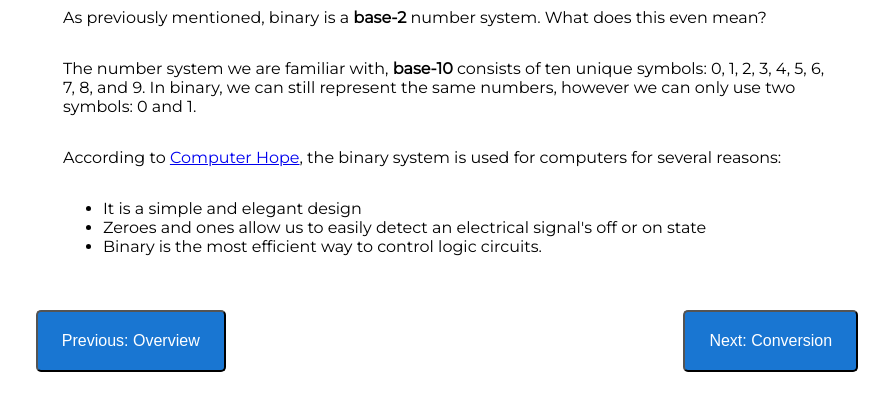
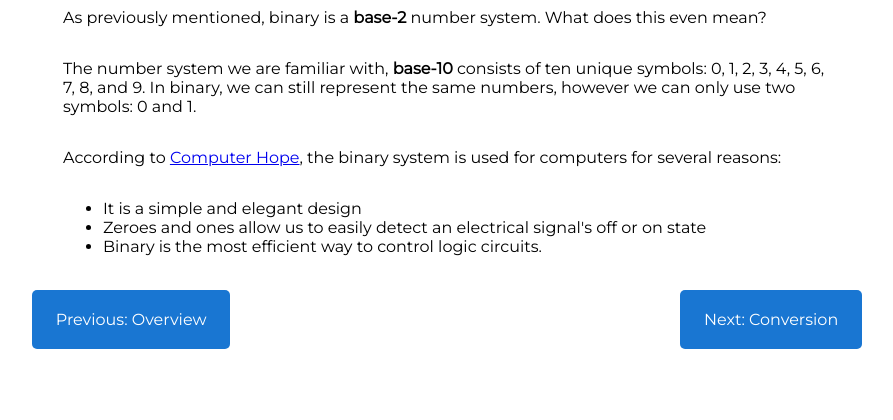
Before and after one commit to caestrella1/CST336, a PHP site: page /hw/hw1/intro.html in a window 1280 px wide. Shown: the part 518-938 px from the top of the page, without its empty margins (193-1086 px from the left). After the commit the page ends 867 px from the top, so only its background shows below. Run offline with PHP 8.4, Linux system fonts and the light colour scheme.

Commit message:
HTML Validation: swapped buttons for spans

```diff
--- a/hw/hw1/conversion.html
+++ b/hw/hw1/conversion.html
@@ -47,8 +47,8 @@
         </main>
 
         <footer>
-            <a href="intro.html"><button>Previous: Introduction</button></a>
-            <a href="arithmetic.html"><button>Next: Arithmetic</button></a>
+            <a class="button" href="intro.html"><span>Previous: Introduction</span></a>
+            <a class="button" href="arithmetic.html"><span>Next: Arithmetic</span></a>
         </footer>
 
     </body>
--- a/hw/hw1/css/styles.css
+++ b/hw/hw1/css/styles.css
@@ -112,7 +112,11 @@ footer a {
     align-self: center;
 }
 
-button {
+.button {
+    text-decoration: none;
+}
+
+span {
     margin: 0 auto;
     padding: 1.25em 1.5em;
     color: white;
@@ -122,8 +126,7 @@ button {
     border-radius: 5px;
 }
 
-button:hover {
-    cursor: pointer;
+span:hover {
     background-color: #004a9f;
 }
 
--- a/hw/hw1/index.html
+++ b/hw/hw1/index.html
@@ -54,7 +54,7 @@
         </main>
 
         <footer>
-            <a href="intro.html"><button>Get Started</button></a>
+            <a class="button" href="intro.html"><span>Get Started</span></a>
         </footer>
 
     </body>
--- a/hw/hw1/intro.html
+++ b/hw/hw1/intro.html
@@ -45,8 +45,8 @@
         </main>
 
         <footer>
-            <a href="index.html"><button>Previous: Overview</button></a>
-            <a href="conversion.html"><button>Next: Conversion</button></a>
+            <a class="button" href="index.html"><span>Previous: Overview</span></a>
+            <a class="button" href="conversion.html"><span>Next: Conversion</span></a>
         </footer>
 
     </body>
```
